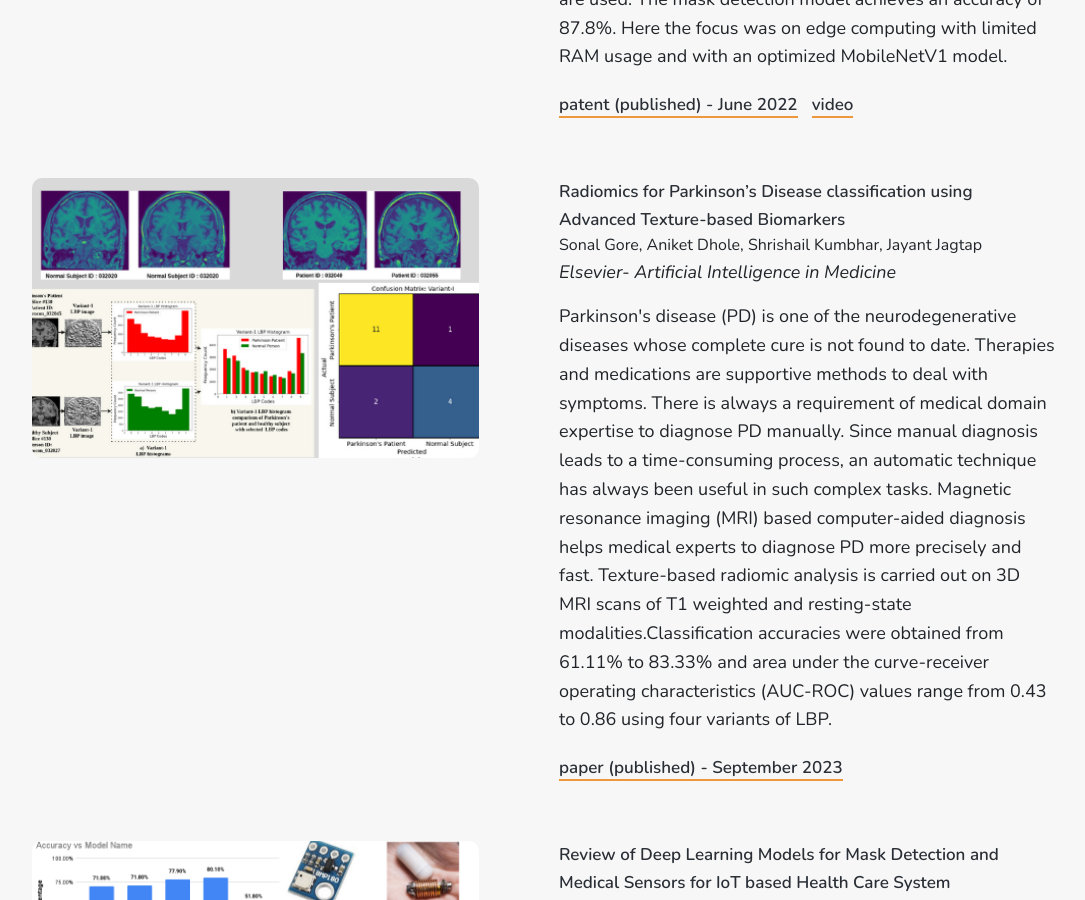
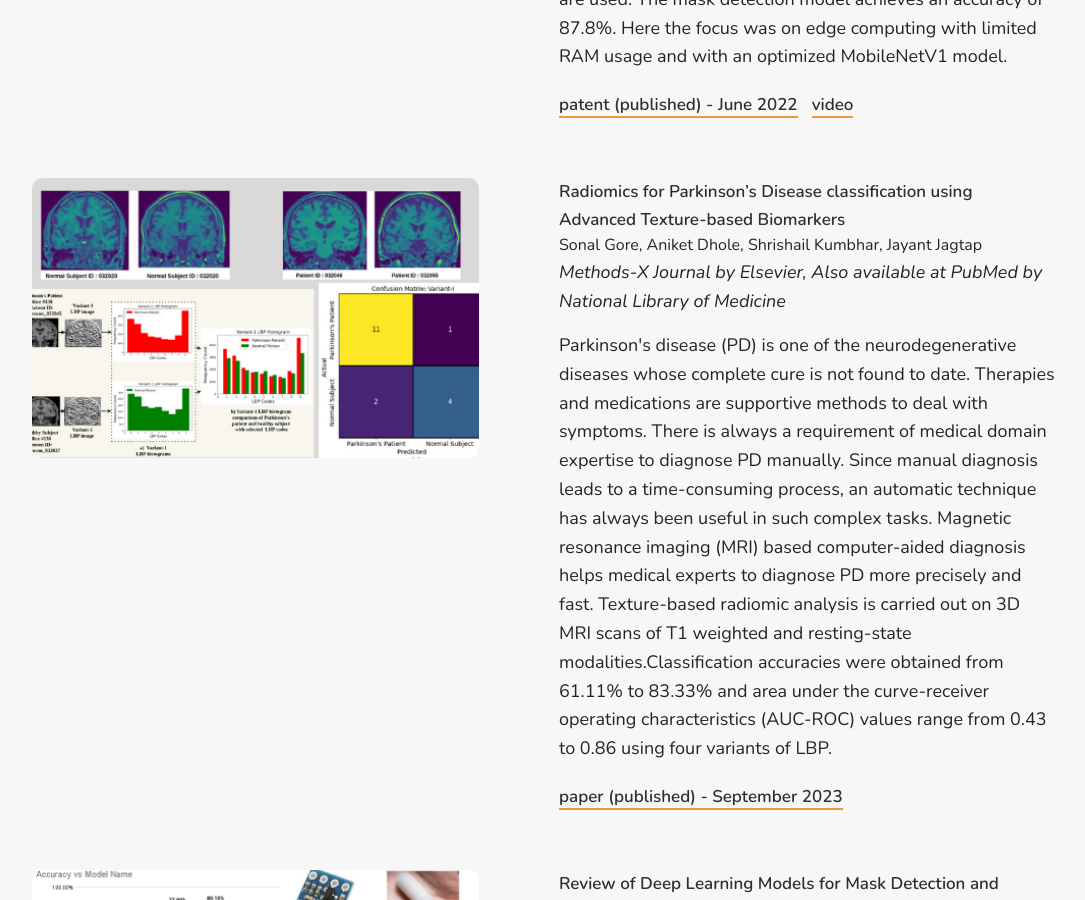
Before and after one commit to aniketdhole07/web, a Jekyll site: the page built from index.html, in a window 1280 px wide and 900 px high, scrolled down 2145 px. Shown: the whole window, without its empty margins (96-1181 px from the left). Built offline with Jekyll 4.4.1, drawn with Linux system fonts in a browser that asks for light colours; nearby versions of some CDN libraries; the list of posts is cut into pages by our own code; comment, search, counter and statistics services are not loaded.

Commit message:
Update parkinsons.md

```diff
--- a/_research/parkinsons.md
+++ b/_research/parkinsons.md
@@ -4,9 +4,9 @@
 date_display: "January 2022"
 featured_image: '/images/park.png'
 author: Sonal Gore, Aniket Dhole, Shrishail Kumbhar, Jayant Jagtap
-conference: Elsevier- Artificial Intelligence in Medicine
+conference: Methods-X Journal by Elsevier, Also available at PubMed by National Library of Medicine
 excerpt: Parkinson's disease (PD) is one of the neurodegenerative diseases whose complete cure is not found to date. Therapies and medications are supportive methods to deal with symptoms. There is always a requirement of medical domain expertise to diagnose PD manually. Since manual diagnosis leads to a time-consuming process, an automatic technique has always been useful in such complex tasks. Magnetic resonance imaging (MRI) based computer-aided diagnosis helps medical experts to diagnose PD more precisely and fast. Texture-based radiomic analysis is carried out on 3D MRI scans of T1 weighted and resting-state modalities.Classification accuracies were obtained from 61.11% to 83.33% and area under the curve-receiver operating characteristics (AUC-ROC) values range from 0.43 to 0.86 using four variants of LBP.
 paper_text: [paper (published) - September 2023]
-paper_url: Methods-X Journal by Elsevier, Also available at PubMed by National Library of Medicine
+paper_url: https://pubmed.ncbi.nlm.nih.gov/37791007/
 award:
 ---
```
